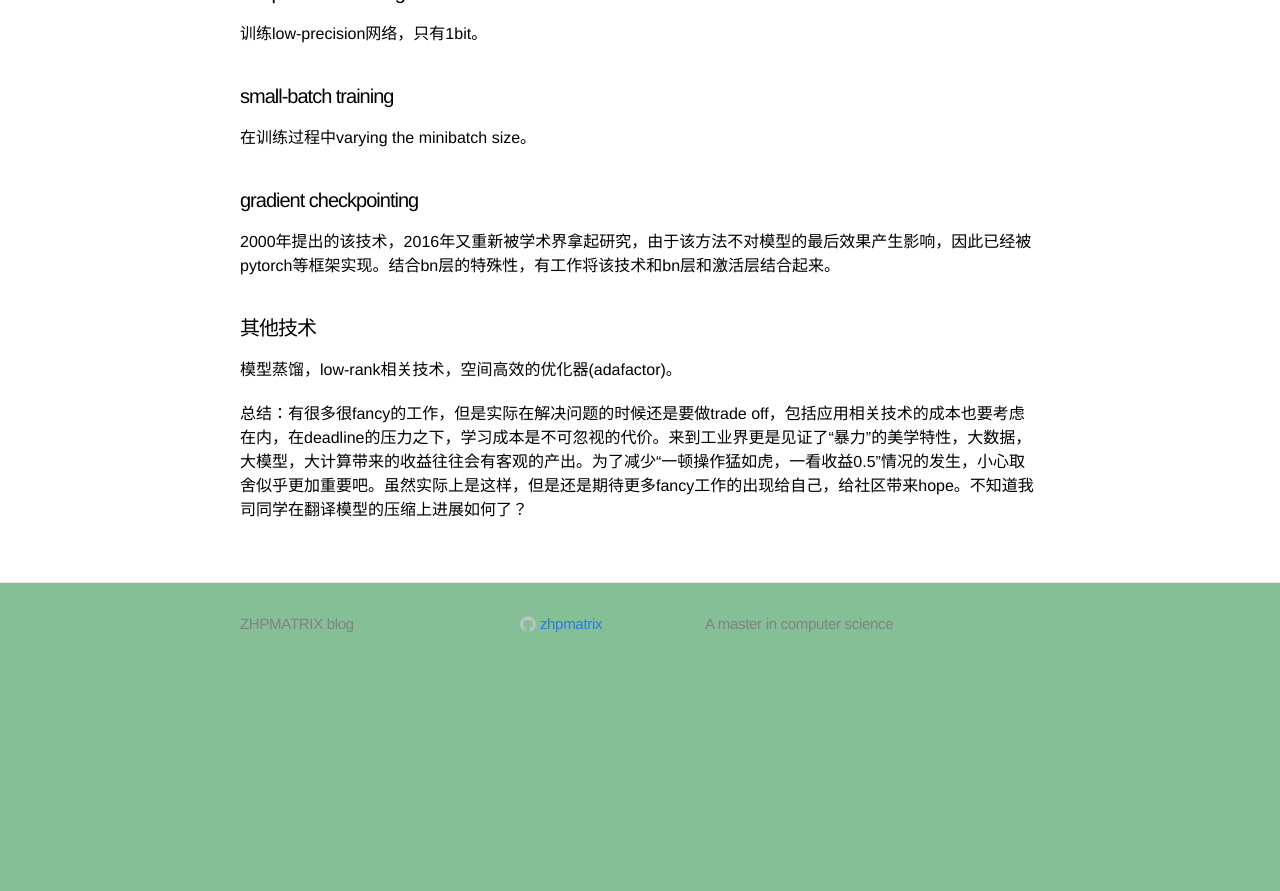
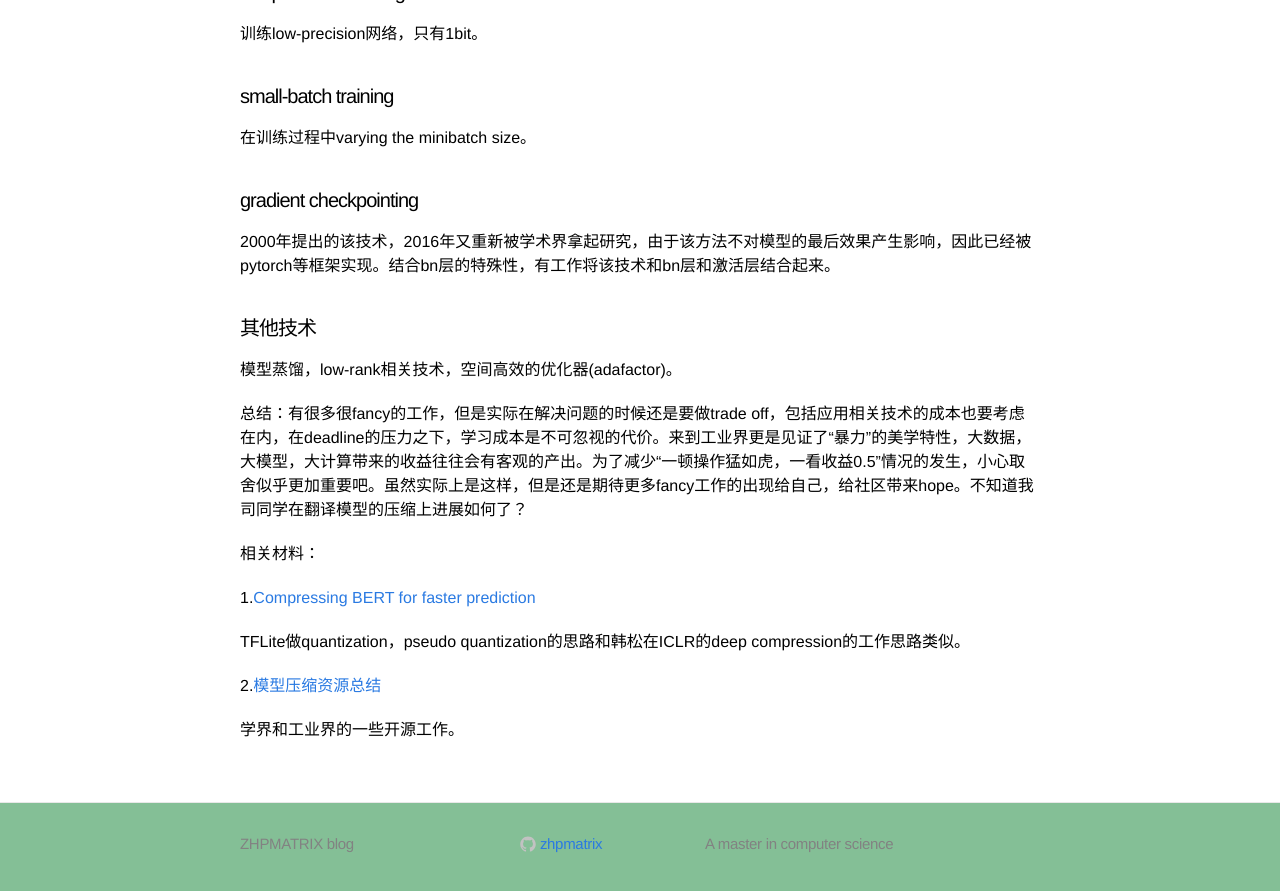
Before and after one commit to zhpmatrix/zhpmatrix.github.io, a Jekyll site: the page built from _posts/2019-05-06-low-memory-for-nn.md, in a window 1280 px wide and 900 px high, scrolled down 2450 px. Shown: the top 891 px of the window. Built offline with Jekyll 4.4.1, drawn with Linux system fonts in a browser that asks for light colours; comment, search, counter and statistics services are not loaded; before the commit the page ends 3130 px from its top, so only the background shows below that.

Commit message:
add new ref about quantization

```diff
--- a/_posts/2019-05-06-low-memory-for-nn.md
+++ b/_posts/2019-05-06-low-memory-for-nn.md
@@ -84,3 +84,13 @@ sparsity-inducing技术：L0正则化和变分dropout；
 模型蒸馏，low-rank相关技术，空间高效的优化器(adafactor)。
 
 总结：有很多很fancy的工作，但是实际在解决问题的时候还是要做trade off，包括应用相关技术的成本也要考虑在内，在deadline的压力之下，学习成本是不可忽视的代价。来到工业界更是见证了“暴力”的美学特性，大数据，大模型，大计算带来的收益往往会有客观的产出。为了减少“一顿操作猛如虎，一看收益0.5”情况的发生，小心取舍似乎更加重要吧。虽然实际上是这样，但是还是期待更多fancy工作的出现给自己，给社区带来hope。不知道我司同学在翻译模型的压缩上进展如何了？
+
+相关材料：
+
+1.[Compressing BERT for faster prediction](https://blog.rasa.com/compressing-bert-for-faster-prediction-2/)
+
+TFLite做quantization，pseudo quantization的思路和韩松在ICLR的deep compression的工作思路类似。
+
+2.[模型压缩资源总结](https://blog.csdn.net/w285868925/article/details/81284936)
+
+学界和工业界的一些开源工作。
```
